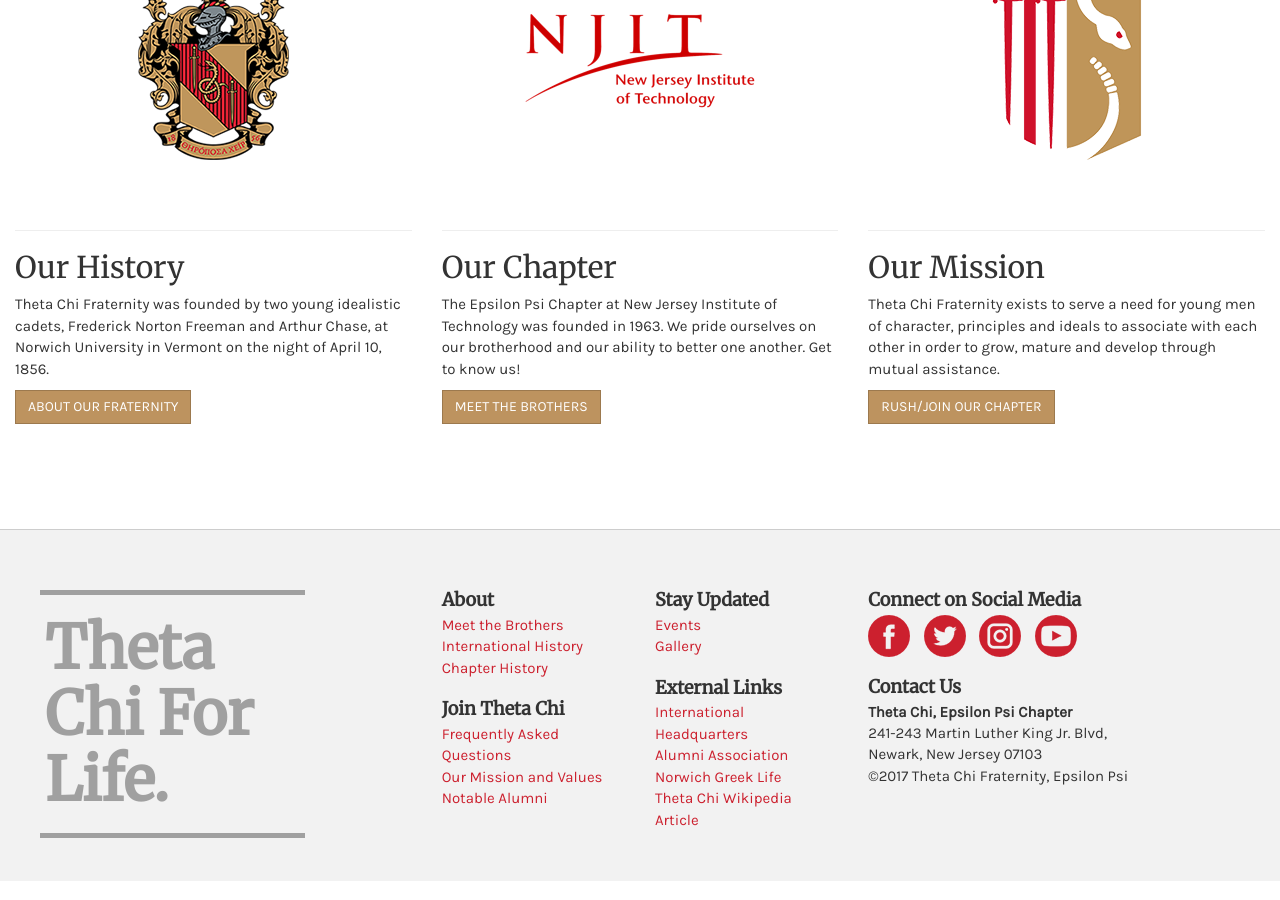
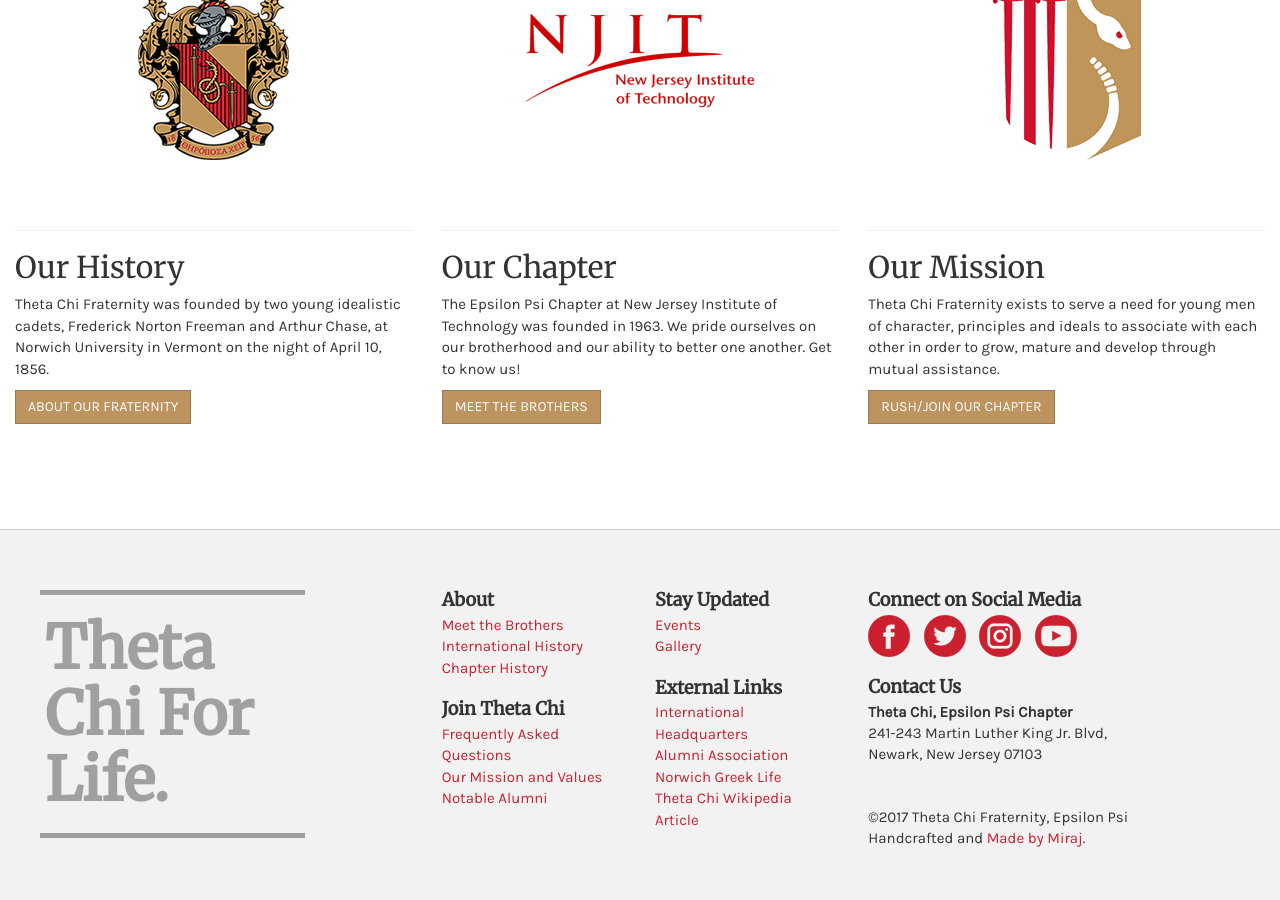
Before and after one commit to madebymiraj/Theta-Chi, a Jekyll site: the page built from index.html, in a window 1280 px wide and 900 px high, scrolled down 770 px. Built offline with Jekyll 4.4.1, drawn with Linux system fonts in a browser that asks for light colours; nearby versions of some CDN libraries.

Commit message:
Updated '_includes/footer.html' via CloudCannon

```diff
--- a/_includes/footer.html
+++ b/_includes/footer.html
@@ -35,17 +35,19 @@
           <div class="col-lg-3 col-md-4 col-sm-4">
             <h4>Connect on Social Media</h4>
             <ul class="social">
-              <li><a href="https://www.facebook.com/ThetaChiNJIT/"><img src="img/facebook.png" alt="Facebook Icon"/></a></li>
-              <li><a href="https://www.twitter.com/ThetaChiNJIT/"><img src="img/twitter.png" alt="twitter icon"/></a></li>
-              <li><a href="https://www.instagram.com/ThetaChiNJIT/"><img src="img/instagram.png" alt="instagram icon"/></a></li>
-              <li><a href="https://www.youtube.com/channel/UCJFFiSJLu9m4Okg8Za38xyg"><img src="img/youtube.png" alt="youtube icon"/></a></li>
+              <li><a target="_blank" href="https://www.facebook.com/ThetaChiNJIT/"><img src="img/facebook.png" alt="Facebook Icon"/></a></li>
+              <li><a target="_blank" href="https://www.twitter.com/ThetaChiNJIT/"><img src="img/twitter.png" alt="twitter icon"/></a></li>
+              <li><a target="_blank" href="https://www.instagram.com/ThetaChiNJIT/"><img src="img/instagram.png" alt="instagram icon"/></a></li>
+              <li><a target="_blank" href="https://www.youtube.com/channel/UCJFFiSJLu9m4Okg8Za38xyg"><img src="img/youtube.png" alt="youtube icon"/></a></li>
             </ul>
             <h4>Contact Us</h4>
             <ul>
               <li><strong>Theta Chi, Epsilon Psi Chapter</strong></li>
               <li>241-243 Martin Luther King Jr. Blvd,</li>
               <li>Newark, New Jersey 07103</li>
+              <hr>
               <li>&copy;2017 Theta Chi Fraternity, Epsilon Psi</li>
+              <li>Handcrafted and <a target="_blank" href="http://madebymiraj.com">Made by Miraj</a>.</li>
             </ul>
           </div>
         </div>
```
